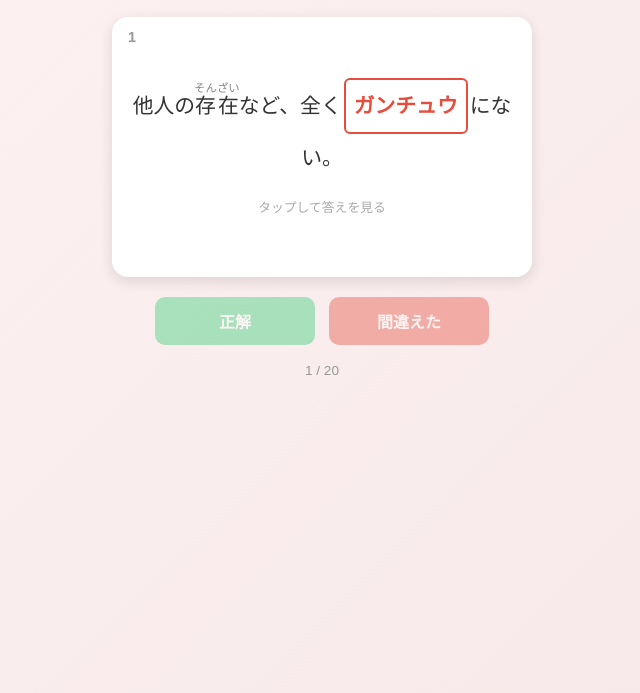
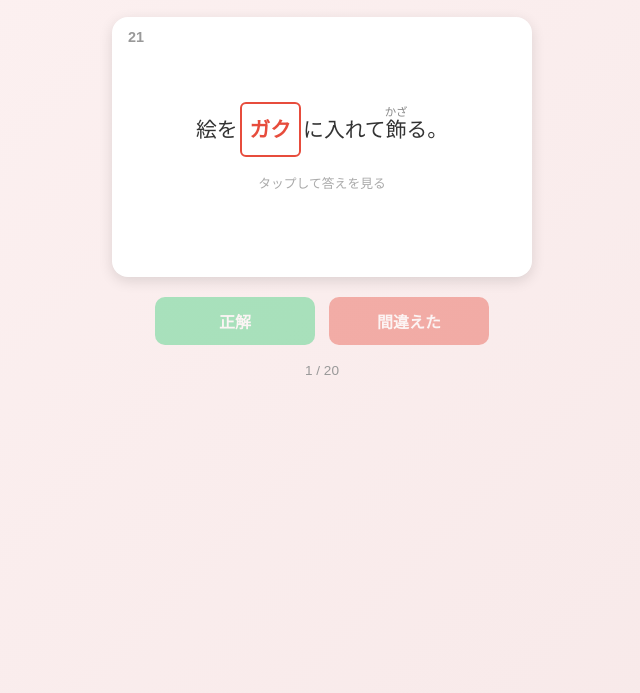
Before and after one commit to reality1317-alt/kanji-flashcards-, a plain HTML site: page index.html in a window 1280 px wide. Shown: the part 107-800 px from the top of the page, without its empty margins (318-958 px from the left). Drawn offline with Linux system fonts and the light colour scheme.

Commit message:
Add files via upload

```diff
--- a/index.html
+++ b/index.html
@@ -2,7 +2,7 @@
 <html lang="ja">
 <head>
 <meta charset="UTF-8">
-<title>漢字テスト (1-20)</title>
+<title>確認問題 第8回 (21-40)</title>
 <style>
   * { box-sizing: border-box; }
   body {
@@ -207,37 +207,33 @@
 </head>
 <body>
 
-<h1>漢字テスト（1〜20）</h1>
+<h1>確認問題 第8回（21〜40）</h1>
 <div class="progress" id="progress"></div>
 
 <div id="app"></div>
 
 <script>
-const rb = (k, y) => `<ruby>${k}<rt>${y}</rt></ruby>`;
-const mk = (num, script, before, target, after, kanji, reading) =>
-  ({ num, script, before, target, after, beforeRuby: before, afterRuby: after, kanji, reading });
-
 const questions = [
-  mk(1, 'katakana', '他人の' + rb('存在','そんざい') + 'など、全く', 'ガンチュウ', 'にない。', '眼中', 'がんちゅう'),
-  mk(2, 'katakana', '', 'カンブ', 'の' + rb('勢力','せいりょく') + rb('争','あらそ') + 'いで' + rb('政党','せいとう') + 'が' + rb('分裂','ぶんれつ') + 'する。', '幹部', 'かんぶ'),
-  mk(3, 'katakana', rb('雑誌','ざっし') + 'の', 'シンカン', 'が書店の店頭に' + rb('並','なら') + 'ぶ。', '新刊', 'しんかん'),
-  mk(4, 'katakana', 'たき火による', 'カシツ', 'が' + rb('原因','げんいん') + 'で山火事になった。', '過失', 'かしつ'),
-  mk(5, 'katakana', '', 'カンヨウ', rb('句','く') + 'やことわざをたくさん' + rb('覚','おぼ') + 'える。', '慣用', 'かんよう'),
-  mk(6, 'katakana', '時代に合わなくなった', 'カンコウ', 'を' + rb('是正','ぜせい') + 'する。', '慣行', 'かんこう'),
-  mk(7, 'katakana', '東京と' + rb('大阪','おおさか') + 'を' + rb('結','むす') + 'ぶ新しい', 'カンセン', '道路を' + rb('建設','けんせつ') + 'する。', '幹線', 'かんせん'),
-  mk(8, 'katakana', '一年生のときに' + rb('比','くら') + 'べると、町田くんは', 'カクジツ', 'に' + rb('成長','せいちょう') + 'している。', '確実', 'かくじつ'),
-  mk(9, 'katakana', '子ども会の集まりは十二時に', 'カイサン', 'した。', '解散', 'かいさん'),
-  mk(10, 'katakana', rb('将来','しょうらい') + 'を見とおす', 'ガンリキ', '。', '眼力', 'がんりき'),
-  mk(11, 'katakana', '', 'ケイカイ', 'な足取りで歩いて行く。', '軽快', 'けいかい'),
-  mk(12, 'katakana', rb('彼','かれ') + 'の言葉を', 'ガクメン', 'どおりに受け取ってはいけない。', '額面', 'がくめん'),
-  mk(13, 'katakana', '山田' + rb('選手','せんしゅ') + 'は', 'ジンカク', '者として知られている。', '人格', 'じんかく'),
-  mk(14, 'katakana', rb('健康','けんこう') + 'を' + rb('維持','いじ') + 'するため、生活', 'シュウカン', 'を見直す。', '習慣', 'しゅうかん'),
-  mk(15, 'katakana', '小学生向けの', 'ゲッカン', rb('雑誌','ざっし') + 'を定期' + rb('購読','こうどく') + 'する。', '月刊', 'げっかん'),
-  mk(16, 'katakana', rb('参議院','さんぎいん') + rb('選挙','せんきょ') + 'の' + rb('投票','とうひょう') + rb('結果','けっか') + 'が', 'カクテイ', 'する。', '確定', 'かくてい'),
-  mk(17, 'katakana', rb('政府','せいふ') + 'が', 'カンコウ', 'する' + rb('書籍','しょせき') + 'を' + rb('取','と') + 'り' + rb('扱','あつか') + 'っている本屋。', '刊行', 'かんこう'),
-  mk(18, 'katakana', 'この' + rb('辺','あた') + 'りの地理には', 'フなれ', 'なので、' + rb('道案内','みちあんない') + 'を' + rb('頼','たの') + 'む。', '不慣れ', 'ふなれ'),
-  mk(19, 'katakana', '問題がすべて', 'カイケツ', 'したので明るい顔をしている。', '解決', 'かいけつ'),
-  mk(20, 'katakana', rb('市谷','いちがや') + 'さんの' + rb('説明','せつめい') + 'は', 'メイカイ', 'でわかりやすかった。', '明快', 'めいかい')
+  {num:21, before:'絵を', target:'ガク', after:'に入れて<ruby>飾<rt>かざ</rt></ruby>る。', beforeRuby:'絵を', afterRuby:'に入れて<ruby>飾<rt>かざ</rt></ruby>る。', kanji:'額', reading:'ガク（音読み）'},
+  {num:22, before:'彼が<ruby>犯人<rt>はんにん</rt></ruby>だという', target:'カッコ', after:'たる<ruby>証拠<rt>しょうこ</rt></ruby>がある。', beforeRuby:'彼が<ruby>犯人<rt>はんにん</rt></ruby>だという', afterRuby:'たる<ruby>証拠<rt>しょうこ</rt></ruby>がある。', kanji:'確固', reading:'カッコ（音読み）'},
+  {num:23, before:'', target:'カイゲン', after:'<ruby>供養<rt>くよう</rt></ruby>とは、<ruby>仏像<rt>ぶつぞう</rt></ruby>や<ruby>仏画<rt>ぶつが</rt></ruby>に<ruby>魂<rt>たましい</rt></ruby>を入れる<ruby>儀式<rt>ぎしき</rt></ruby>のことである。', beforeRuby:'', afterRuby:'<ruby>供養<rt>くよう</rt></ruby>とは、<ruby>仏像<rt>ぶつぞう</rt></ruby>や<ruby>仏画<rt>ぶつが</rt></ruby>に<ruby>魂<rt>たましい</rt></ruby>を入れる<ruby>儀式<rt>ぎしき</rt></ruby>のことである。', kanji:'開眼', reading:'カイゲン（音読み）'},
+  {num:24, before:'<ruby>初詣<rt>はつもうで</rt></ruby>に行き、<ruby>息子<rt>むすこ</rt></ruby>の', target:'ゴウカク', after:'を<ruby>祈<rt>いの</rt></ruby>る。', beforeRuby:'<ruby>初詣<rt>はつもうで</rt></ruby>に行き、<ruby>息子<rt>むすこ</rt></ruby>の', afterRuby:'を<ruby>祈<rt>いの</rt></ruby>る。', kanji:'合格', reading:'ゴウカク（音読み）'},
+  {num:25, before:'', target:'ゲネツ', after:'<ruby>剤<rt>ざい</rt></ruby>が<ruby>効<rt>き</rt></ruby>いて、ねつが下がる。', beforeRuby:'', afterRuby:'<ruby>剤<rt>ざい</rt></ruby>が<ruby>効<rt>き</rt></ruby>いて、ねつが下がる。', kanji:'解熱', reading:'ゲネツ（音読み）'},
+  {num:26, before:'落とした<ruby>財布<rt>さいふ</rt></ruby>を<ruby>血<rt>ち</rt></ruby>', target:'まなこ', after:'になってさがす。', beforeRuby:'落とした<ruby>財布<rt>さいふ</rt></ruby>を<ruby>血<rt>ち</rt></ruby>', afterRuby:'になってさがす。', kanji:'眼', reading:'まなこ（訓読み）'},
+  {num:27, before:'自らの', target:'あやまち', after:'を<ruby>認<rt>みと</rt></ruby>めて<ruby>謝罪<rt>しゃざい</rt></ruby>する。', beforeRuby:'自らの', afterRuby:'を<ruby>認<rt>みと</rt></ruby>めて<ruby>謝罪<rt>しゃざい</rt></ruby>する。', kanji:'過ち', reading:'あやまち（訓読み）'},
+  {num:28, before:'子どもの<ruby>入場料<rt>にゅうじょうりょう</rt></ruby>は、大人の', target:'ハンガク', after:'だ。', beforeRuby:'子どもの<ruby>入場料<rt>にゅうじょうりょう</rt></ruby>は、大人の', afterRuby:'だ。', kanji:'半額', reading:'ハンガク（音読み）'},
+  {num:29, before:'太い木の', target:'みき', after:'をくりぬいて、カヌーをつくる。', beforeRuby:'太い木の', afterRuby:'をくりぬいて、カヌーをつくる。', kanji:'幹', reading:'みき（訓読み）'},
+  {num:30, before:'', target:'ひたい', after:'を<ruby>器具<rt>きぐ</rt></ruby>に近づけて<ruby>検温<rt>けんおん</rt></ruby>する。', beforeRuby:'', afterRuby:'を<ruby>器具<rt>きぐ</rt></ruby>に近づけて<ruby>検温<rt>けんおん</rt></ruby>する。', kanji:'額', reading:'ひたい（訓読み）'},
+  {num:31, before:'', target:'ひんぱん', after:'に<ruby>腕時計<rt>うでどけい</rt></ruby>を見て<ruby>時刻<rt>じこく</rt></ruby>をたしかめる。', beforeRuby:'', afterRuby:'に<ruby>腕時計<rt>うでどけい</rt></ruby>を見て<ruby>時刻<rt>じこく</rt></ruby>をたしかめる。', kanji:'頻繁', reading:'ひんぱん（音読み）'},
+  {num:32, before:'<ruby>私<rt>わたし</rt></ruby>は母と<ruby>性<rt>せい</rt></ruby>', target:'カク', after:'が<ruby>似<rt>に</rt></ruby>ていて、のんびり屋だ。', beforeRuby:'<ruby>私<rt>わたし</rt></ruby>は母と<ruby>性<rt>せい</rt></ruby>', afterRuby:'が<ruby>似<rt>に</rt></ruby>ていて、のんびり屋だ。', kanji:'格', reading:'カク（音読み）'},
+  {num:33, before:'<ruby>手術<rt>しゅじゅつ</rt></ruby>後、<ruby>彼女<rt>かのじょ</rt></ruby>は目に見えて', target:'カイホウ', after:'へ向かった。', beforeRuby:'<ruby>手術<rt>しゅじゅつ</rt></ruby>後、<ruby>彼女<rt>かのじょ</rt></ruby>は目に見えて', afterRuby:'へ向かった。', kanji:'快方', reading:'カイホウ（音読み）'},
+  {num:34, before:'GW中は、家の中でのんびりと', target:'すごす', after:'。', beforeRuby:'GW中は、家の中でのんびりと', afterRuby:'。', kanji:'過ごす', reading:'すごす（訓読み）'},
+  {num:35, before:'<ruby>彼<rt>かれ</rt></ruby>が<ruby>事件<rt>じけん</rt></ruby>のなぞをとく', target:'かぎ', after:'を<ruby>握<rt>にぎ</rt></ruby>っている。', beforeRuby:'<ruby>彼<rt>かれ</rt></ruby>が<ruby>事件<rt>じけん</rt></ruby>のなぞをとく', afterRuby:'を<ruby>握<rt>にぎ</rt></ruby>っている。', kanji:'鍵', reading:'かぎ（訓読み）'},
+  {num:36, before:'春になると、小鳥の', target:'こころよい', after:'さえずりが聞こえる。', beforeRuby:'春になると、小鳥の', afterRuby:'さえずりが聞こえる。', kanji:'快い', reading:'こころよい（訓読み）'},
+  {num:37, before:'父親が<ruby>配達<rt>はいたつ</rt></ruby>されたばかりの', target:'チョウカン', after:'を読んでいる。', beforeRuby:'父親が<ruby>配達<rt>はいたつ</rt></ruby>されたばかりの', afterRuby:'を読んでいる。', kanji:'朝刊', reading:'チョウカン（音読み）'},
+  {num:38, before:'', target:'カコ', after:'と<ruby>未来<rt>みらい</rt></ruby>を行き来するタイムマシーン。', beforeRuby:'', afterRuby:'と<ruby>未来<rt>みらい</rt></ruby>を行き来するタイムマシーン。', kanji:'過去', reading:'カコ（音読み）'},
+  {num:39, before:'スポーツマンの兄は、がっちりとした', target:'タイカク', after:'だ。', beforeRuby:'スポーツマンの兄は、がっちりとした', afterRuby:'だ。', kanji:'体格', reading:'タイカク（音読み）'},
+  {num:40, before:'<ruby>送別会<rt>そうべつかい</rt></ruby>の', target:'カンジ', after:'を<ruby>任<rt>まか</rt></ruby>されたので、計画を立てる。', beforeRuby:'<ruby>送別会<rt>そうべつかい</rt></ruby>の', afterRuby:'を<ruby>任<rt>まか</rt></ruby>されたので、計画を立てる。', kanji:'幹事', reading:'カンジ（音読み）'}
 ];
 
 let current = 0;
```
